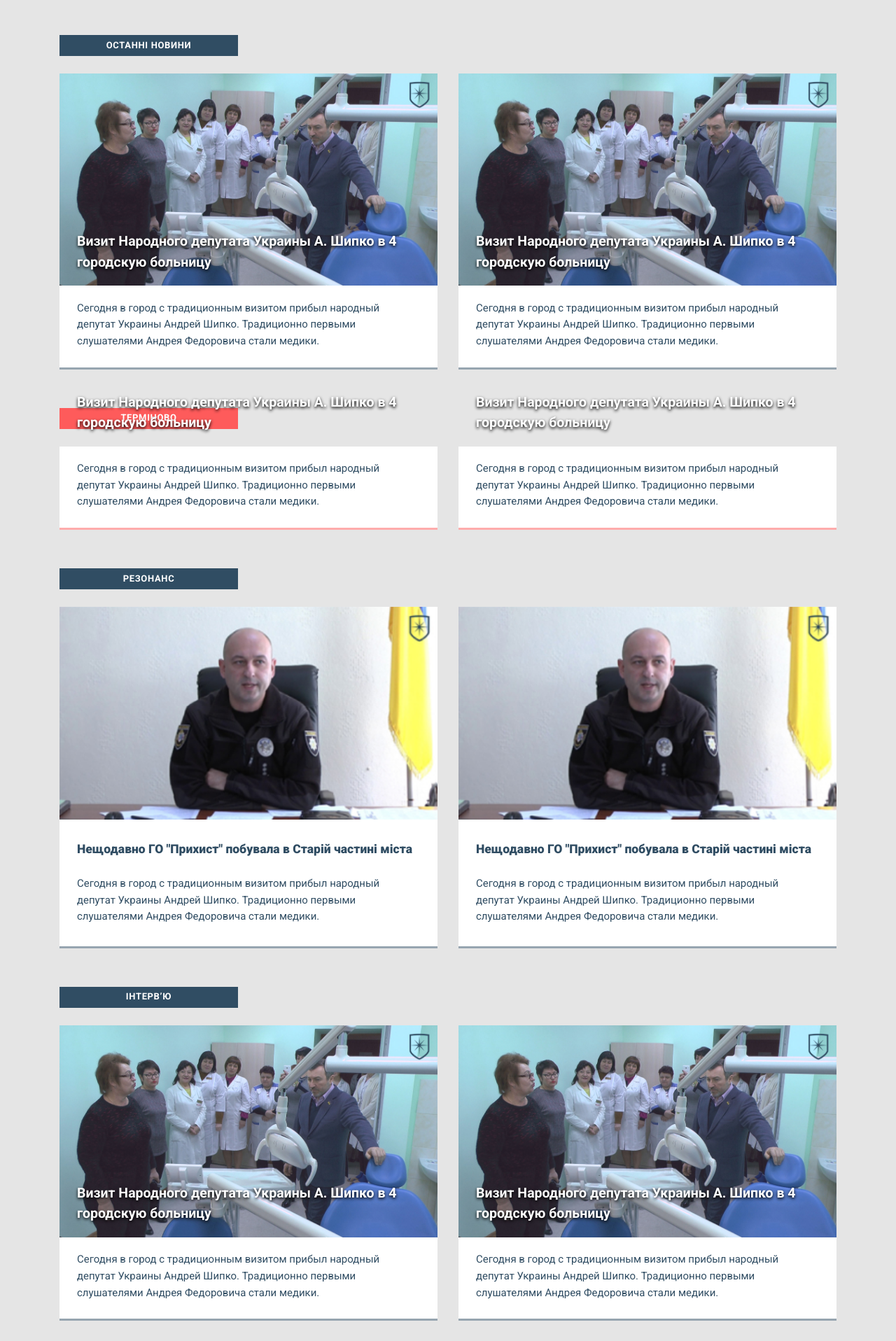
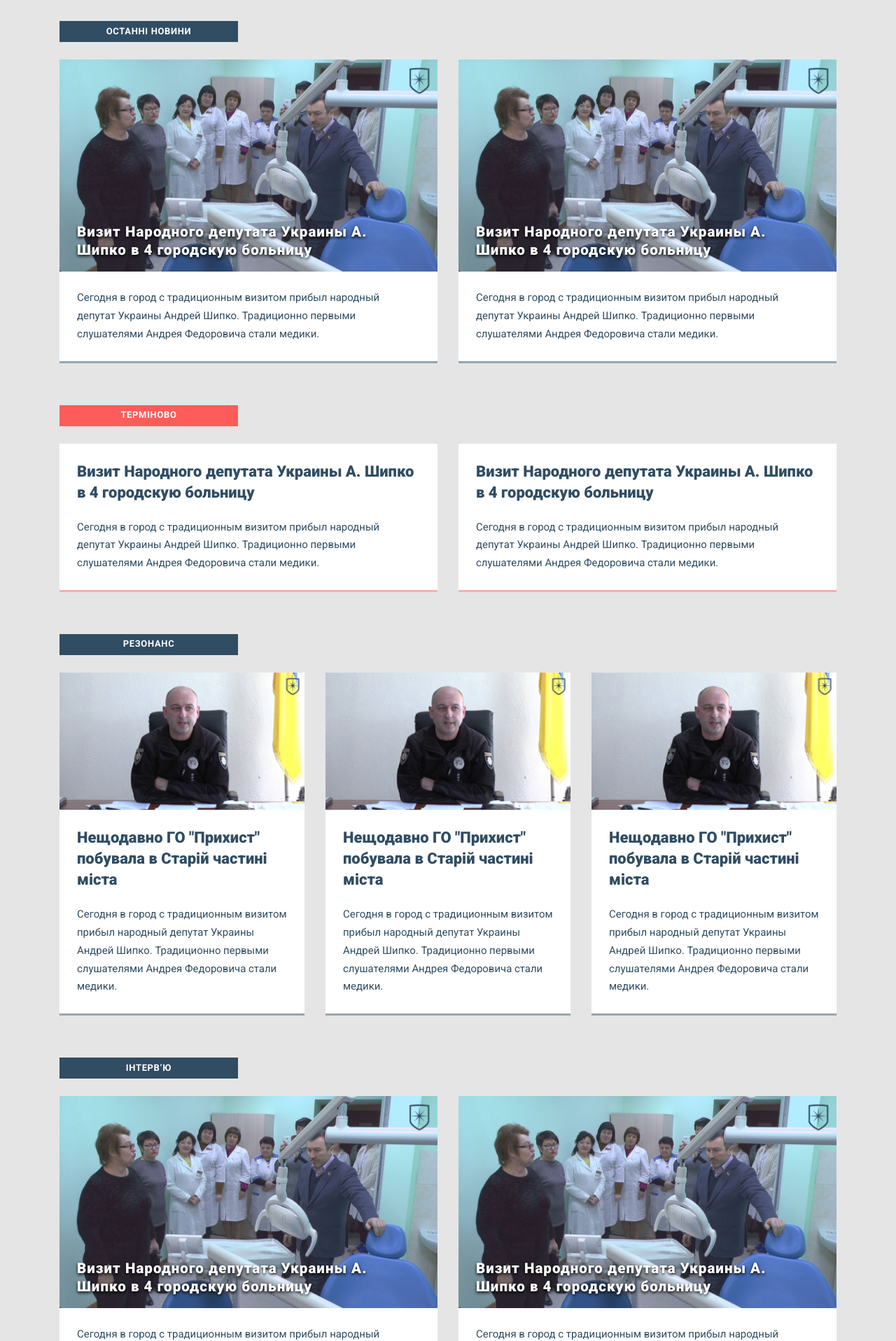
Before and after one commit to freestyleweb/Work, a PHP site: page / in a window 1280 px wide. Shown: the part 160-2076 px from the top of the page at 70% size. Run offline with PHP 8.4, Linux system fonts and the light colour scheme; some libraries are stand-ins or nearby versions.

Commit message:
commit_home_page
Home Page with adaptive

```diff
--- a/Prykhist/index.html
+++ b/Prykhist/index.html
@@ -16,6 +16,10 @@
     <title>Громадська організація "Прихист"</title>
   </head>
   <body>
+
+
+
+		<header class="header" id="header">
 
 			<a class="hamb__wrap">
 				<div class="hamburger hamburger--squeeze">
@@ -69,8 +73,6 @@
 				</button>
 			</form>
 
-		<header class="header" id="header">
-
 			<h1 class="header__logo">
 				<img src="img/logo.svg" alt="Прихист">
 			</h1>
@@ -109,18 +111,20 @@
 
 			<div class="container">
 				<div class="row">
-					<div class="col-lg-3 col-md-4">
+					<div class="col-lg-3 col-md-4 col-sm-4 col-12">
 						<div class="rubric__wrap">
 							<a href="#" class="rubric rubric__link">Останні новини</a>
 						</div>
 					</div>
-				</div> <!-- /.row -->
+				</div>
+				<!-- /.row -->
+
 				<div class="row">
-					<div class="col-md-6 col-sm-12">
+						<div class="col-lg-6 col-md-12 col-sm-12 col-12">
 							<a href="#" class="card__news card__news-big">
-							<img src="img/shibko.jpg" alt="Photo">
-							<div class="card__news_text">
-								<h3 class="card__news_header">
+								<img class="card__news_image" src="img/shibko.jpg" alt="Photo">
+								<div class="card__news_offer">
+									<h3 class="h3 card__news_title big__news_title">
 										Визит Народного депутата Украины
 										А. Шипко в 4 городскую больницу
 									</h3>
@@ -132,11 +136,12 @@
 								</div>
 							</a>
 						</div>
-					<div class="col-md-6 col-sm-12">
+
+						<div class="col-lg-6 col-md-12 col-sm-12 col-12">
 							<a href="#" class="card__news card__news-big">
-							<img src="img/shibko.jpg" alt="Photo">
-							<div class="card__news_text">
-								<h3 class="card__news_header">
+								<img class="card__news_image" src="img/shibko.jpg" alt="Photo">
+								<div class="card__news_offer">
+									<h3 class="h3 card__news_title big__news_title">
 										Визит Народного депутата Украины
 										А. Шипко в 4 городскую больницу
 									</h3>
@@ -148,22 +153,25 @@
 								</div>
 							</a>
 						</div>
-				</div> <!-- /.row -->
-			</div> <!-- /.container -->
 
-			<div class="container">
+				</div>
+				<!-- /.row -->
+
 				<div class="row">
-					<div class="col-lg-3 col-md-4">
+					<div class="col-lg-3 col-md-4 col-sm-4 col-12">
 						<div class="rubric__wrap">
-							<a href="#" class="rubric rubric__link rubric__link-warn">Терміново</a>
+							<a href="#" class="rubric rubric__link rubric__link-warn ">Терміново</a>
 						</div>
 					</div>
 				</div>
+				<!-- /.row -->
+
 				<div class="row">
-					<div class="col-lg-6 col-md-12">
-						<a href="#" class="card__news card__news-big card__news-warn">
-						<div class="card__news_text">
-								<h3 class="card__news_header">
+
+					<div class="col-lg-6 col-md-12 col-sm-12 col-12">
+						<a href="#" class="card__news card__news-warn">
+							<div class="card__news_offer">
+								<h3 class="h3 card__news_title">
 									Визит Народного депутата Украины
 									А. Шипко в 4 городскую больницу
 								</h3>
@@ -175,10 +183,11 @@
 							</div>
 						</a>
 					</div>
-					<div class="col-lg-6 col-md-12">
-						<a href="#" class="card__news card__news-big card__news-warn">
-							<div class="card__news_text">
-								<h3 class="card__news_header">
+
+					<div class="col-lg-6 col-md-12 col-sm-12 col-12">
+						<a href="#" class="card__news card__news-warn">
+							<div class="card__news_offer">
+								<h3 class="h3 card__news_title">
 									Визит Народного депутата Украины
 									А. Шипко в 4 городскую больницу
 								</h3>
@@ -190,24 +199,26 @@
 							</div>
 						</a>
 					</div>
-				</div> <!-- /.row -->
-			</div> <!-- /.container -->
 
-			<div class="container">
+				</div>
+				<!-- /.row -->
+
 				<div class="row">
-					<div class="col-lg-3 col-md-4">
+					<div class="col-lg-3 col-md-4 col-sm-4 col-12">
 						<div class="rubric__wrap">
 							<a href="#" class="rubric rubric__link">Резонанс</a>
 						</div>
 					</div>
 				</div>
+				<!-- /.row -->
+
 				<div class="row">
 
-					<div class="col-lg-6 col-md-6">
+					<div class="col-lg-4 col-md-12 col-sm-12 col-12">
 						<a href="#" class="card__news card__news-mini">
-							<div class="card__news_text card__news-mini">
-								<img src="img/Police.jpg" class="news__image" alt="Photo">
-								<h3 class="card__news_header">
+							<img class="card__news_image" src="img/Police.jpg" alt="Photo">
+							<div class="card__news_offer">
+								<h3 class="h3 card__news_title">
 									Нещодавно ГО "Прихист" побувала в Старій частині міста
 								</h3>
 								<p class="card__news_description">
@@ -219,11 +230,11 @@
 						</a>
 					</div>
 
-					<div class="col-lg-6 col-md-6">
+					<div class="col-lg-4 col-md-12 col-sm-12 col-12">
 						<a href="#" class="card__news card__news-mini">
-							<div class="card__news_text card__news-mini">
-								<img src="img/Police.jpg" class="news__image" alt="Photo">
-								<h3 class="card__news_header">
+							<img class="card__news_image" src="img/Police.jpg" alt="Photo">
+							<div class="card__news_offer">
+								<h3 class="h3 card__news_title">
 									Нещодавно ГО "Прихист" побувала в Старій частині міста
 								</h3>
 								<p class="card__news_description">
@@ -235,23 +246,40 @@
 						</a>
 					</div>
 
-				</div> <!-- /.row -->
-			</div> <!-- /.container -->
+					<div class="col-lg-4 col-md-12 col-sm-12 col-12">
+						<a href="#" class="card__news card__news-mini">
+							<img class="card__news_image" src="img/Police.jpg" alt="Photo">
+							<div class="card__news_offer">
+								<h3 class="h3 card__news_title">
+									Нещодавно ГО "Прихист" побувала в Старій частині міста
+								</h3>
+								<p class="card__news_description">
+									Сегодня в город с традиционным визитом прибыл народный
+									депутат Украины Андрей Шипко. Традиционно первыми
+									слушателями Андрея Федоровича стали медики.
+								</p>
+							</div>
+						</a>
+					</div>
 
-			<div class="container">
+				</div>
+				<!-- /.row -->
+
 				<div class="row">
-					<div class="col-lg-3 col-md-4">
+					<div class="col-lg-3 col-md-4 col-sm-4 col-12">
 						<div class="rubric__wrap">
 							<a href="#" class="rubric rubric__link">Інтерв’ю</a>
 						</div>
 					</div>
 				</div>
+				<!-- /.row -->
+
 				<div class="row">
-					<div class="col-md-6">
+					<div class="col-lg-6 col-md-12 col-sm-12 col-12">
 						<a href="#" class="card__news card__news-big">
-							<img src="img/shibko.jpg" alt="Photo">
-							<div class="card__news_text">
-								<h3 class="card__news_header">
+							<img class="card__news_image" src="img/shibko.jpg" alt="Photo">
+							<div class="card__news_offer">
+								<h3 class="h3 card__news_title big__news_title">
 									Визит Народного депутата Украины
 									А. Шипко в 4 городскую больницу
 								</h3>
@@ -263,11 +291,12 @@
 							</div>
 						</a>
 					</div>
-					<div class="col-md-6">
+
+					<div class="col-lg-6 col-md-12 col-sm-12 col-12">
 						<a href="#" class="card__news card__news-big">
-							<img src="img/shibko.jpg" alt="Photo">
-							<div class="card__news_text">
-								<h3 class="card__news_header">
+							<img class="card__news_image" src="img/shibko.jpg" alt="Photo">
+							<div class="card__news_offer">
+								<h3 class="h3 card__news_title big__news_title">
 									Визит Народного депутата Украины
 									А. Шипко в 4 городскую больницу
 								</h3>
@@ -279,25 +308,26 @@
 							</div>
 						</a>
 					</div>
-				</div> <!-- /.row -->
-			</div> <!-- /.container -->
 
-			<div class="container">
+			</div>
+			<!-- /.row -->
+
 			<div class="row">
-					<div class="col-lg-3 col-md-4">
+				<div class="col-lg-3 col-md-4 col-sm-4 col-12">
 					<div class="rubric__wrap">
 						<a href="#" class="rubric rubric__link">Афіша</a>
 					</div>
 				</div>
-				</div> <!-- /.row -->
+			</div>
+			<!-- /.row -->
 
 			<div class="row">
 
-					<div class="col-lg-6 col-md-6">
+				<div class="col-lg-4 col-md-12 col-sm-12 col-12">
 					<a href="#" class="card__news card__news-mini">
-							<div class="card__news_text card__news-mini">
-								<img src="img/Police.png" alt="Photo">
-								<h3 class="card__news_header">
+						<img class="card__news_image" src="img/Police.jpg" alt="Photo">
+						<div class="card__news_offer">
+							<h3 class="h3 card__news_title">
 								Нещодавно ГО "Прихист" побувала в Старій частині міста
 							</h3>
 							<p class="card__news_description">
@@ -309,11 +339,11 @@
 					</a>
 				</div>
 
-					<div class="col-lg-6 col-md-6">
+				<div class="col-lg-4 col-md-12 col-sm-12 col-12">
 					<a href="#" class="card__news card__news-mini">
-							<div class="card__news_text card__news-mini">
-								<img src="img/Police.png" alt="Photo">
-								<h3 class="card__news_header">
+						<img class="card__news_image" src="img/Police.jpg" alt="Photo">
+						<div class="card__news_offer">
+							<h3 class="h3 card__news_title">
 								Нещодавно ГО "Прихист" побувала в Старій частині міста
 							</h3>
 							<p class="card__news_description">
@@ -325,8 +355,105 @@
 					</a>
 				</div>
 
-				</div> <!-- /.row -->
-			</div> <!-- /.container -->
+				<div class="col-lg-4 col-md-12 col-sm-12 col-12">
+					<a href="#" class="card__news card__news-mini">
+						<img class="card__news_image" src="img/Police.jpg" alt="Photo">
+						<div class="card__news_offer">
+							<h3 class="h3 card__news_title">
+								Нещодавно ГО "Прихист" побувала в Старій частині міста
+							</h3>
+							<p class="card__news_description">
+								Сегодня в город с традиционным визитом прибыл народный
+								депутат Украины Андрей Шипко. Традиционно первыми
+								слушателями Андрея Федоровича стали медики.
+							</p>
+						</div>
+					</a>
+				</div>
+
+			</div>
+			<!-- /.row -->
+
+			<div class="row">
+				<div class="col-lg-3 col-md-4 col-sm-4 col-12">
+					<div class="rubric__wrap">
+						<a href="#" class="rubric rubric__link">Газета</a>
+					</div>
+				</div>
+			</div>
+			<!-- /.row -->
+
+			<div class="row">
+
+				<div class="col-lg-6 col-md-12 col-sm-12 col-12">
+					<a href="#" class="card__news">
+						<div class="card__news_offer">
+							<h3 class="h3 card__news_title">
+								Визит Народного депутата Украины
+								А. Шипко в 4 городскую больницу
+							</h3>
+							<p class="card__news_description">
+								Сегодня в город с традиционным визитом прибыл народный
+								депутат Украины Андрей Шипко. Традиционно первыми
+								слушателями Андрея Федоровича стали медики.
+							</p>
+						</div>
+					</a>
+				</div>
+
+				<div class="col-lg-6 col-md-12 col-sm-12 col-12">
+					<a href="#" class="card__news">
+						<div class="card__news_offer">
+							<h3 class="h3 card__news_title">
+								Визит Народного депутата Украины
+								А. Шипко в 4 городскую больницу
+							</h3>
+							<p class="card__news_description">
+								Сегодня в город с традиционным визитом прибыл народный
+								депутат Украины Андрей Шипко. Традиционно первыми
+								слушателями Андрея Федоровича стали медики.
+							</p>
+						</div>
+					</a>
+				</div>
+
+				<div class="col-lg-6 col-md-12 col-sm-12 col-12">
+					<a href="#" class="card__news">
+						<div class="card__news_offer">
+							<h3 class="h3 card__news_title">
+								Визит Народного депутата Украины
+								А. Шипко в 4 городскую больницу
+							</h3>
+							<p class="card__news_description">
+								Сегодня в город с традиционным визитом прибыл народный
+								депутат Украины Андрей Шипко. Традиционно первыми
+								слушателями Андрея Федоровича стали медики.
+							</p>
+						</div>
+					</a>
+				</div>
+
+				<div class="col-lg-6 col-md-12 col-sm-12 col-12">
+					<a href="#" class="card__news">
+						<div class="card__news_offer">
+							<h3 class="h3 card__news_title">
+								Визит Народного депутата Украины
+								А. Шипко в 4 городскую больницу
+							</h3>
+							<p class="card__news_description">
+								Сегодня в город с традиционным визитом прибыл народный
+								депутат Украины Андрей Шипко. Традиционно первыми
+								слушателями Андрея Федоровича стали медики.
+							</p>
+						</div>
+					</a>
+				</div>
+
+			</div>
+			<!-- /.row -->
+
+			</div>
+			<!-- /.container -->
 
 		</section>
 
--- a/Prykhist/sass/style.sass
+++ b/Prykhist/sass/style.sass
@@ -111,7 +111,7 @@ body
 	flex-direction: column
 	align-items: center
 	width: 100%
-	background-color: #B3E7E8
+	background-color: rgba(48, 77, 99, 0.95)
 	margin: 0
 	padding: 0
 	padding-top: 60px
@@ -315,8 +315,7 @@ nav
 /* ==================== HOME SECTION ====================*/
 
 .home__section
-	padding: 25px 0 50px 0
-
+	padding: 0 0 50px 0
 
 .rubric
 	display: flex
@@ -324,7 +323,7 @@ nav
 	justify-content: center
 	background-color: $darkBlue
 	height: 30px
-	margin: 25px 0
+	margin: 30px 0 25px 0
 	&__link
 		display: flex
 		color: $white
@@ -335,72 +334,133 @@ nav
 		&-warn
 			background-color: $warning
 
+.block__news
+	display: flex
+	width: 100%
+
 .card__news
-	margin: 0 0 30px 0
 	display: flex
-	flex-direction: column
-	justify-content: flex-end
-	align-items: flex-end
+	// flex-direction: column
+	flex-wrap: wrap
+	background-color: #fff
 	text-decoration: none
-	background-color: $white
-	background-repeat: no-repeat
-	background-position: center top
-	width: 100%
+	margin-bottom: 30px
 	border-bottom: 3px solid rgba(48, 77, 99, 0.5)
-	&:hover
+	&:hover, &:focus, &:active
 		border-bottom: 3px solid $darkBlue
 		transition: all .3s ease
-	&_text
-		margin-top: -6em
-	&_header
-		display: flex
+	&_image
+		width: 100%
+		height: auto
+	&_offer
+		padding: 25px
+		position: relative
+	&_title
+		font-family: Roboto
+		font-weight: 900
+		font-size: 22px
+		line-height: 30px
+		color: $darkBlue
+		text-decoration: none
+		margin-top: 0
+	&_description
 		margin: 0
-		padding: 0 25px
-		font-size: 1.5em
-		font-weight: 700
-		line-height: 1.5em
-		color: $white
-		text-shadow: 0px 2px 4px #000000
-	&_description
-		display: flex
+		padding: 0
+		font-size: 1.15em
+		line-height: 1.72em
+		color: $darkBlue
 		margin: 0
-		padding: 25px
-		margin-top: 1em
-		font-size: 1.15em
-		line-height: 1.58em
-		color: $darkBlue
-	img
-		width: 100%
-.card__news-warn
-	margin: 0 0 30px 0
+	&-warn
+		border-bottom: 3px solid rgba(254, 91, 91, 0.5)
+		&:hover, &:focus, &:active
+			border-bottom: 3px solid $warning
+			transition: all .3s ease
+
+
+
+.big__news_title
+	margin: 0
 	padding: 0
-	border-bottom: 3px solid rgba(254, 91, 91, 0.5)
-	&:hover
-		border-bottom: 3px solid $warning
-	.card__news_text
-			margin: 0
-			padding: 0
-		&_header
-			margin-top: 25px
-			color: $darkBlue
-			text-shadow: none
-			font-weight: 900
-		&_description
-			margin: 0
+	position: absolute
+	left: 25px
+	right: 25px
+	top: -70px
+	font-family: Roboto
+	font-weight: 900
+	font-size: 1.58em
+	letter-spacing: .05em
+	line-height: 26px
+	color: #FFFFFF
+	text-shadow: 0px 2px 4px #000000
 
-.card__news-mini
-	margin: 0 0 30px 0
-	width: 100%
-	.card__news_header
-		color: $darkBlue
-		font-size: 1.35em
-		margin: 0
-		padding: 25px
-		text-shadow: none
-		font-weight: 900
-	.card__news_description
-		margin: 0
-		padding: 0 25px 0 25px
+// .card__news
+// 	margin: 0 0 30px 0
+// 	display: flex
+// 	flex-direction: column
+// 	justify-content: flex-end
+// 	align-items: flex-end
+// 	text-decoration: none
+// 	background-color: $white
+// 	background-repeat: no-repeat
+// 	background-position: center top
+// 	width: 100%
+// 	border-bottom: 3px solid rgba(48, 77, 99, 0.5)
+// 	&:hover
+// 		border-bottom: 3px solid $darkBlue
+// 		transition: all .3s ease
+// 	&_text
+// 		margin-top: -6em
+// 	&_header
+// 		display: flex
+// 		margin: 0
+// 		padding: 0 25px
+// 		font-size: 1.5em
+// 		font-weight: 700
+// 		line-height: 1.5em
+// 		color: $white
+// 		text-shadow: 0px 2px 4px #000000
+// 	&_description
+// 		display: flex
+// 		margin: 0
+// 		padding: 25px
+// 		margin-top: 1em
+// 		font-size: 1.15em
+// 		line-height: 1.58em
+// 		color: $darkBlue
+// 	img
+// 		width: 100%
+// .card-new
+// 	display: flex
+// .card__new-warn
+// 	margin: 0 0 30px 0
+// 	padding: 0
+// 	border-bottom: 3px solid rgba(254, 91, 91, 0.5)
+// 	&:hover
+// 		border-bottom: 3px solid $warning
+// 	.card__news_text
+// 			margin: 0
+// 			padding: 0
+// 	&_header
+// 		margin-top: 25px
+// 		color: $darkBlue
+// 		text-shadow: none
+// 		font-weight: 900
+// 		&_description
+// 			margin: 0
+
+// .card__new-mini
+// 	margin: 0 0 30px 0
+// 	width: 100%
+// 	.card__news_header
+// 		color: $darkBlue
+// 		font-size: 1.35em
+// 		margin: 0
+// 		padding: 25px
+// 		text-shadow: none
+// 		font-weight: 900
+// 	.card__news_description
+// 		margin: 0
+// 		padding: 0 25px 0 25px
 
 
 /* ==================== FOOTER ====================*/
```
Also changed, not shown: Prykhist/js/scripts.js (+171 -0 lines), Prykhist/sass/_media.sass (+30 -92 lines), Prykhist/css/style.css, 1 other file. Lines whose indentation alone changed are shown as unchanged.
